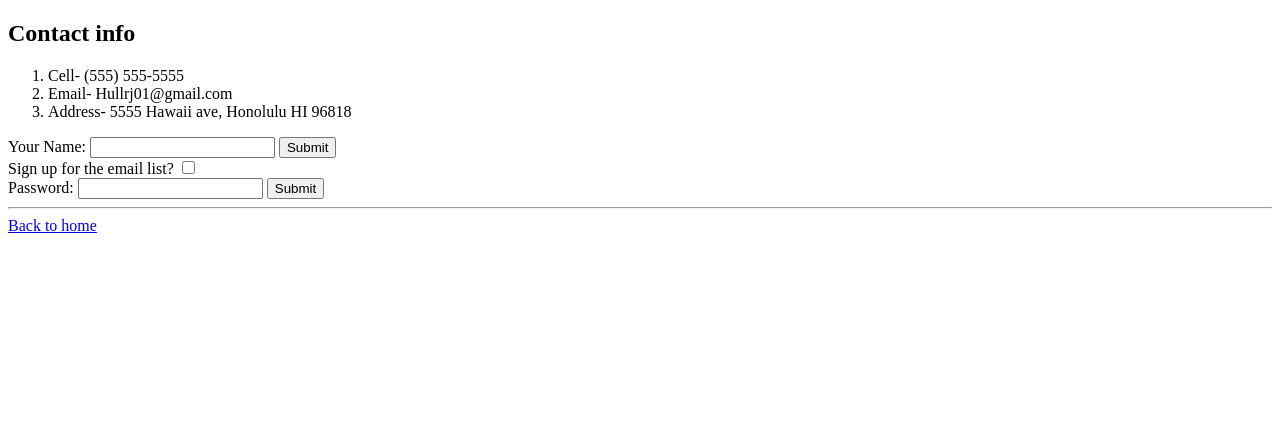
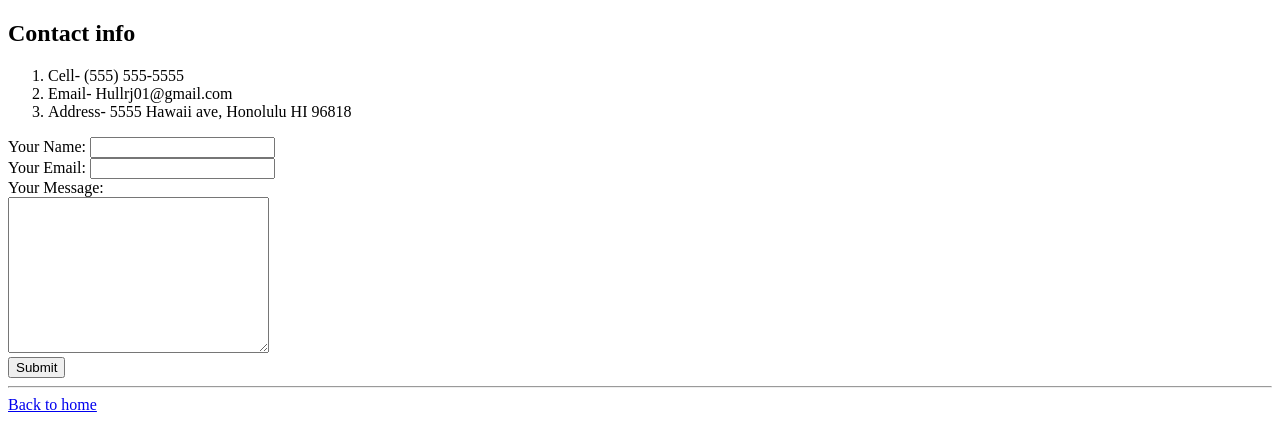
Before and after one commit to Hullrj01/cv, a plain HTML site: page contactinfo.html in a window 1280 px wide. Drawn offline with Linux system fonts and the light colour scheme.

Commit message:
Update contactinfo.html

```diff
--- a/contactinfo.html
+++ b/contactinfo.html
@@ -12,18 +12,19 @@
       <li>Address- 5555 Hawaii ave, Honolulu HI 96818</li>
     </ol>
 
-    <form class="" action="index.html" method="post">
+    <form action="mailto:hullrj01@gmail.com" method="post" enctype="text/plain">
       <!- action defines function of input(?) so here, any interaction with inputs takes us to index/homepage>
       <label>Your Name:</label>
-      <input type="text" name="" value="">
-      <input type="submit" name="">
+      <input type="text" name="Yourname" value="">
+      <br>
       <!- differet input types result in completely different things in browser>
+      <label>Your Email:</label>
+      <input type="email" name="yourEmail" value="">
       <br>
-      <label>Sign up for the email list?</label>
-      <input type="checkbox" name="">
+      <label>Your Message:</label>
       <br>
-      <label>Password:</label>
-      <input type="password" name="" value="">
+      <textarea name="yourMessage" rows="10" cols="30"></textarea>
+      <br>
       <input type="submit" name="">
     </form>
 
```
